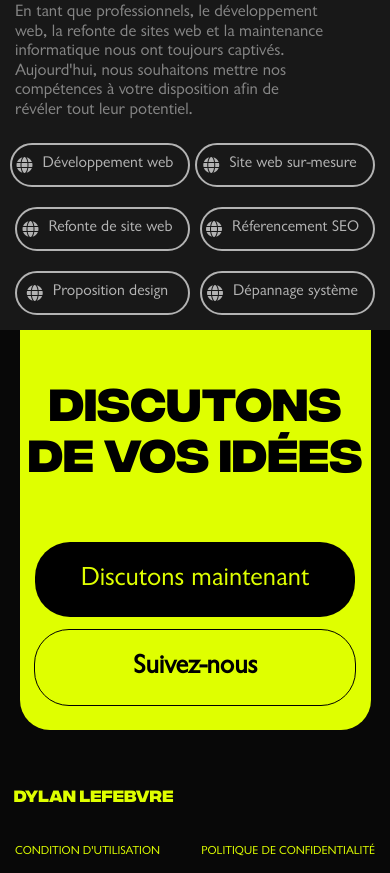
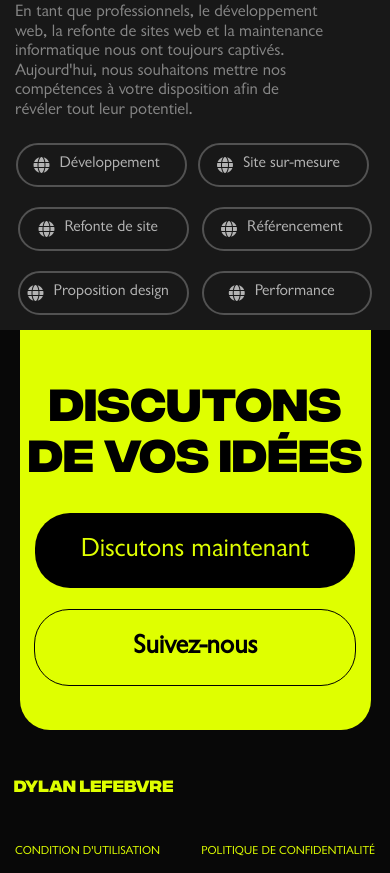
Before and after one commit to DylanL-Dev/Randsted.github.io, a plain HTML site: page index.html in a window 390 px wide. Shown: the part 1018-1891 px from the top of the page. Drawn offline with nearby package versions, Linux system fonts and the light colour scheme; a web font is replaced by a local one.

Commit message:
Modification site V.8

```diff
--- a/css/style.css
+++ b/css/style.css
@@ -228,7 +228,7 @@ header {
     top: 780px;
     left: 0;
     width: 100%;
-    height: 63px;
+    height: 65px;
     overflow: hidden;
     background-color: #080808;
   }
@@ -312,16 +312,9 @@ header {
   }
 
   .grid_flex {
-    display: -webkit-box;
-    display: -ms-flexbox;
     display: flex;
-    -webkit-box-align: center;
-    -ms-flex-align: center;
     align-items: center;
-    -webkit-box-pack: justify;
-    -ms-flex-pack: justify;
-    justify-content: space-between;
-
+    justify-content: space-evenly;
     margin: 10px;
   }
 
@@ -330,19 +323,13 @@ header {
   }
 
   .bulle1 {
-    display: -webkit-box;
-    display: -ms-flexbox;
     display: flex;
-    -webkit-box-align: center;
-    -ms-flex-align: center;
     align-items: center;
-    -webkit-box-pack: center;
-    -ms-flex-pack: center;
     justify-content: center;
-    width: 63%;
+    width: 45%;
     height: 40px;
     background-color: transparent;
-    border: solid 2px #b3b3b3;
+    border: solid 2px #b3b3b360;
     border-radius: 25px;
   }
 
@@ -362,10 +349,10 @@ header {
     -webkit-box-pack: center;
     -ms-flex-pack: center;
     justify-content: center;
-    width: 63%;
+    width: 45%;
     height: 40px;
     background-color: transparent;
-    border: solid 2px #b3b3b3;
+    border: solid 2px #b3b3b360;
     border-radius: 25px;
     margin: 5px;
   }
@@ -386,10 +373,10 @@ header {
     -webkit-box-pack: center;
     -ms-flex-pack: center;
     justify-content: center;
-    width: 63%;
+    width: 45%;
     height: 40px;
     background-color: transparent;
-    border: solid 2px #b3b3b3;
+    border: solid 2px #b3b3b360;
     border-radius: 25px;
     margin: 5px;
   }
@@ -410,10 +397,10 @@ header {
     -webkit-box-pack: center;
     -ms-flex-pack: center;
     justify-content: center;
-    width: 63%;
+    width: 45%;
     height: 40px;
     background-color: transparent;
-    border: solid 2px #b3b3b3;
+    border: solid 2px #b3b3b360;
     border-radius: 25px;
     margin: 5px;
   }
@@ -434,10 +421,10 @@ header {
     -webkit-box-pack: center;
     -ms-flex-pack: center;
     justify-content: center;
-    width: 63%;
+    width: 45%;
     height: 40px;
     background-color: transparent;
-    border: solid 2px #b3b3b3;
+    border: solid 2px #b3b3b360;
     border-radius: 25px;
     margin: 5px;
   }
@@ -458,10 +445,10 @@ header {
     -webkit-box-pack: center;
     -ms-flex-pack: center;
     justify-content: center;
-    width: 63%;
+    width: 45%;
     height: 40px;
     background-color: transparent;
-    border: solid 2px #b3b3b3;
+    border: solid 2px #b3b3b360;
     border-radius: 25px;
     margin: 5px;
   }
@@ -518,6 +505,7 @@ header {
     -ms-flex-pack: center;
     justify-content: center;
     position: absolute;
+    margin-bottom: 15%;
     width: 82%;
     height: 75px;
     background-color: black;
@@ -556,7 +544,7 @@ header {
     border-radius: 35px;
     border: black solid 1px;
     font-weight: 600;
-    margin-top: 45%;
+    margin-top: 35%;
   }
 
   .btn_follow_2 p {
@@ -577,7 +565,7 @@ header {
 
   .name_footer {
     position: absolute;
-    margin-top: 110%;
+    margin-top: 105%;
     font-family: "IntegralCF-Bold", "Russo One", sans-serif;
     padding-right: 52%;
     color: #dfff00;
@@ -635,7 +623,7 @@ header {
 
   .grid_flex {
     /* Styles spécifiques pour les smartphones avec une largeur d'écran de 319px à 374px */
-    font-size: 12px;
+    font-size: 13px;
     width: 95%;
   }
 
@@ -678,7 +666,7 @@ header {
   }
 
   .btn_follow_2 {
-    margin-bottom: auto;
+    margin-top: 40%;
   }
   .name_footer {
     padding-right: 45% !important;
--- a/index.html
+++ b/index.html
@@ -121,22 +121,22 @@
       <div class="grid_flex">
         <div class="bulle1">
           <i class="fa-solid fa-globe"></i>
-          <p>Développement web</p>
+          <p>Développement</p>
         </div>
         <div class="bulle2">
           <i class="fa-solid fa-globe"></i>
-          <p>Site web sur-mesure</p>
+          <p>Site sur-mesure</p>
         </div>
       </div>
 
       <div class="grid_flex">
         <div class="bulle3">
           <i class="fa-solid fa-globe"></i>
-          <p>Refonte de site web</p>
+          <p>Refonte de site</p>
         </div>
         <div class="bulle4">
           <i class="fa-solid fa-globe"></i>
-          <p>Réferencement SEO</p>
+          <p>Référencement</p>
         </div>
       </div>
 
@@ -147,7 +147,7 @@
         </div>
         <div class="bulle6">
           <i class="fa-solid fa-globe"></i>
-          <p>Dépannage système</p>
+          <p>Performance</p>
         </div>
       </div>
       <div class="contact_bg">
```
